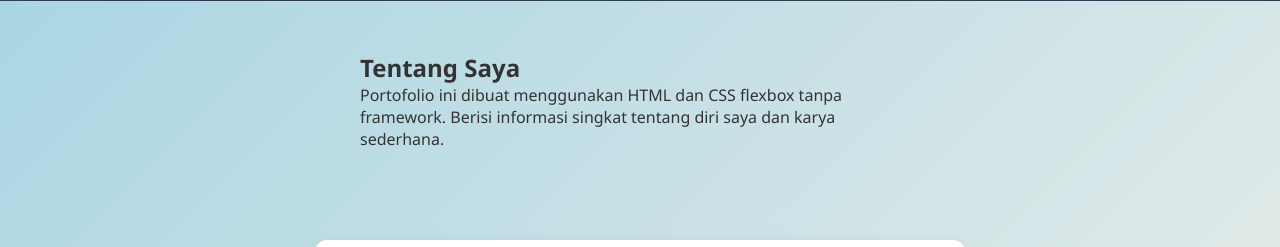
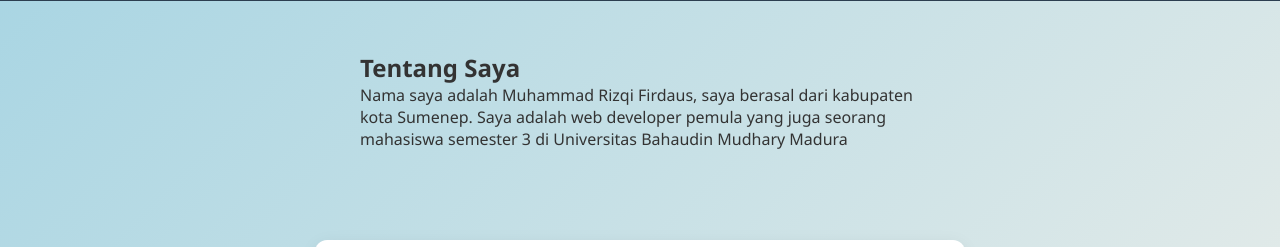
Before and after one commit to Fritzzzzzzzz/PORTOFOLIO-SAYA, a plain HTML site: page about.html in a window 1280 px wide. Shown: the part 43-290 px from the top of the page. Drawn offline with Linux system fonts and the light colour scheme.

Commit message:
Update about.html

```diff
--- a/about.html
+++ b/about.html
@@ -20,7 +20,7 @@
     <main>
         <section class="about">
             <h2>Tentang Saya</h2>
-            <p>Portofolio ini dibuat menggunakan HTML dan CSS flexbox tanpa framework. Berisi informasi singkat tentang diri saya dan karya sederhana.</p>
+            <p>Nama saya adalah Muhammad Rizqi Firdaus, saya berasal dari kabupaten kota Sumenep. Saya adalah web developer pemula yang juga seorang mahasiswa semester 3 di Universitas Bahaudin Mudhary Madura</p>
         </section>
         <section class="about-skills">
             <h2>Skill Saya</h2>
```
